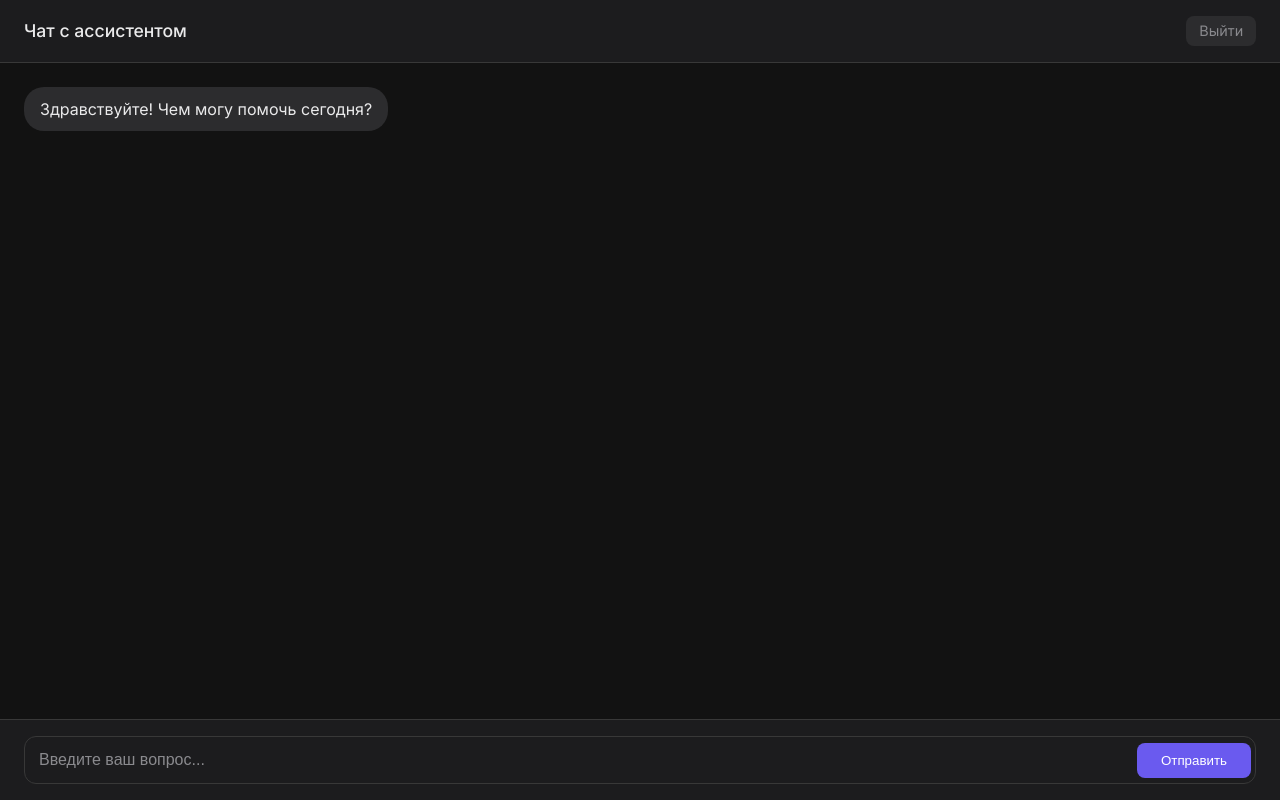
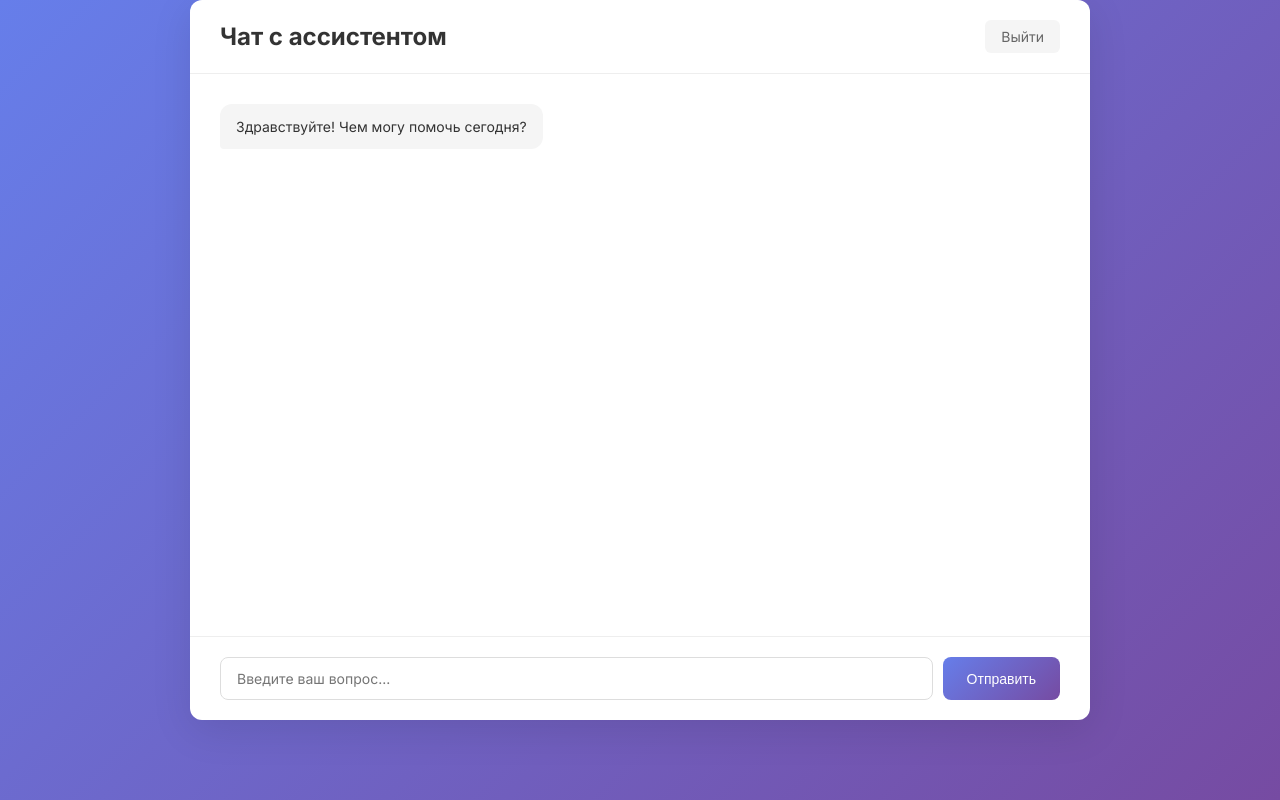
Before and after one commit to TechNerdPro314/AlphaAssistant, a Flask app: template app/templates/chat.html in a window 1280 px wide. Run offline with Flask 3, Linux system fonts and the light colour scheme; the template is opened without the code that fills it, so the values that code supplies are empty.

Commit message:
feat(frontend): Обновление интерфейса чата и страниц аутентификации

```diff
--- a/app/static/css/chat.css
+++ b/app/static/css/chat.css
@@ -1,192 +1,119 @@
-/* app/static/css/chat.css */
-
-/* :root определяет основные переменные цвета для страницы чата */
-:root {
-    --chat-bg: #121212;
-    /* Очень темный фон для окна с сообщениями */
-    --surface-bg: #1C1C1E;
-    /* Фон для хедера и футера (поля ввода) */
-    --message-bubble-bg: #2C2C2E;
-    /* Фон для сообщений пользователя и ассистента */
-    --primary-button-bg: #6A5AEF;
-    /* Фиолетовый цвет для кнопки "Отправить" */
-    --text-primary: #EAEAEB;
-    /* Основной цвет текста */
-    --text-secondary: #8A8A8E;
-    /* Второстепенный цвет (для placeholder) */
-    --border-color: #383838;
-    /* Цвет разделительных линий */
+body {
+    padding: 0;
+    align-items: stretch;
 }
 
-/* Сбрасываем центрирование с body, чтобы чат занимал весь экран */
-body {
-    align-items: stretch;
-    justify-content: stretch;
-    background-color: var(--chat-bg);
-    /* Устанавливаем фон для всего body */
+.container {
+    max-width: 900px;
+    background: white;
+    border-radius: 12px;
+    box-shadow: 0 10px 40px rgba(0, 0, 0, 0.1);
+    display: flex;
+    flex-direction: column;
+    height: 90vh;
+    overflow: hidden;
 }
 
-/* Контейнер теперь занимает всю высоту и ширину окна */
-.container {
-    max-width: 100%;
-    height: 100vh;
-    margin: 0;
-    padding: 0;
-    display: flex;
-    flex-direction: column;
-}
-
-/* --- Стили для хедера (верхней части) --- */
 .chat-header {
-    background-color: var(--surface-bg);
-    padding: 1rem 1.5rem;
-    border-bottom: 1px solid var(--border-color);
+    padding: 20px 30px;
+    border-bottom: 1px solid #eee;
     display: flex;
     justify-content: space-between;
     align-items: center;
-    flex-shrink: 0;
-    /* Хедер не должен сжиматься */
 }
 
 .chat-header h2 {
-    margin: 0;
-    font-size: 1.1rem;
-    font-weight: 500;
-    color: var(--text-primary);
+    font-size: 24px;
+    color: #333;
 }
 
 .logout-btn {
-    color: var(--text-secondary);
+    padding: 8px 16px;
+    background: #f5f5f5;
+    color: #666;
     text-decoration: none;
-    background-color: var(--message-bubble-bg);
-    padding: 0.4rem 0.8rem;
-    border-radius: 8px;
-    font-size: 0.9rem;
-    border: none;
-    transition: background-color 0.2s ease;
+    border-radius: 6px;
+    font-size: 14px;
+    transition: background 0.3s;
 }
 
 .logout-btn:hover {
-    background-color: #3a3a3c;
-    color: var(--text-primary);
+    background: #e5e5e5;
 }
 
-/* --- Стили для окна с сообщениями --- */
 #chat-window {
-    flex-grow: 1;
-    /* Окно занимает все доступное пространство */
+    flex: 1;
+    padding: 30px;
     overflow-y: auto;
-    background-color: var(--chat-bg);
-    padding: 1.5rem;
     display: flex;
     flex-direction: column;
-    gap: 0.8rem;
+    gap: 15px;
 }
 
 .message {
-    padding: 10px 16px;
-    border-radius: 20px;
-    /* Более скругленные углы */
     max-width: 70%;
+    padding: 12px 16px;
+    border-radius: 12px;
+    font-size: 14px;
+    line-height: 1.5;
     word-wrap: break-word;
-    line-height: 1.5;
-    background-color: var(--message-bubble-bg);
-    color: var(--text-primary);
 }
 
 .user-message {
     align-self: flex-end;
-    /* Сообщение пользователя справа */
+    background: linear-gradient(135deg, #667eea 0%, #764ba2 100%);
+    color: white;
+    border-bottom-right-radius: 4px;
 }
 
 .assistant-message {
     align-self: flex-start;
-    /* Сообщение ассистента слева */
+    background: #f5f5f5;
+    color: #333;
+    border-bottom-left-radius: 4px;
 }
 
-/* --- Стили для поля ввода (футер) --- */
 .chat-input-area {
-    background-color: var(--surface-bg);
-    padding: 1rem 1.5rem;
-    border-top: 1px solid var(--border-color);
-    flex-shrink: 0;
-    /* Футер не должен сжиматься */
+    padding: 20px 30px;
+    border-top: 1px solid #eee;
 }
 
 #chat-form {
     display: flex;
-    align-items: center;
-    background-color: var(--surface-bg);
-    border: 1px solid var(--border-color);
-    border-radius: 12px;
-    padding: 4px;
-    /* Небольшой отступ внутри формы */
+    gap: 10px;
 }
 
 #message-input {
-    flex-grow: 1;
-    padding: 10px;
-    border: none;
-    background: transparent;
-    color: var(--text-primary);
-    font-size: 1rem;
+    flex: 1;
+    padding: 12px 16px;
+    border: 1px solid #ddd;
+    border-radius: 8px;
+    font-size: 14px;
+    font-family: inherit;
 }
 
 #message-input:focus {
     outline: none;
-}
-
-#message-input::placeholder {
-    color: var(--text-secondary);
+    border-color: #667eea;
 }
 
 #send-button {
-    padding: 10px 24px;
-    background-color: var(--primary-button-bg);
+    padding: 12px 24px;
+    background: linear-gradient(135deg, #667eea 0%, #764ba2 100%);
     color: white;
     border: none;
     border-radius: 8px;
+    font-size: 14px;
+    font-weight: 500;
     cursor: pointer;
-    font-weight: 500;
-    transition: background-color 0.2s ease;
+    transition: transform 0.2s;
 }
 
-#send-button:hover {
-    background-color: #7a6bff;
+#send-button:hover:not(:disabled) {
+    transform: translateY(-2px);
 }
 
-/* Стили для индикатора печати (остаются без изменений, но подхватят новые цвета) */
-.typing-indicator {
-    align-self: flex-start;
-    background-color: var(--message-bubble-bg);
+#send-button:disabled {
+    opacity: 0.6;
+    cursor: not-allowed;
 }
-
-.typing-indicator span {
-    height: 8px;
-    width: 8px;
-    background-color: var(--text-secondary);
-    border-radius: 50%;
-    display: inline-block;
-    animation: bounce 1.4s infinite ease-in-out both;
-}
-
-.typing-indicator span:nth-of-type(2) {
-    animation-delay: -0.16s;
-}
-
-.typing-indicator span:nth-of-type(3) {
-    animation-delay: -0.32s;
-}
-
-@keyframes bounce {
-
-    0%,
-    80%,
-    100% {
-        transform: scale(0);
-    }
-
-    40% {
-        transform: scale(1.0);
-    }
-}
--- a/app/static/css/main.css
+++ b/app/static/css/main.css
@@ -1,94 +1,39 @@
-/* app/static/css/main.css */
-:root {
-    --background-color: #0D1117;
-    --surface-color: #161B22;
-    --primary-color: #58A6FF;
-    --text-color: #C9D1D9;
-    --text-secondary-color: #8B949E;
-    --border-color: #30363D;
+* {
+    margin: 0;
+    padding: 0;
+    box-sizing: border-box;
 }
 
 body {
-    font-family: 'Inter', sans-serif;
-    margin: 0;
-    background-color: var(--background-color);
-    color: var(--text-color);
+    font-family: 'Inter', -apple-system, BlinkMacSystemFont, 'Segoe UI', sans-serif;
+    background: linear-gradient(135deg, #667eea 0%, #764ba2 100%);
+    min-height: 100vh;
     display: flex;
+    align-items: center;
     justify-content: center;
-    align-items: center;
-    min-height: 100vh;
+    padding: 20px;
 }
 
 .container {
     width: 100%;
-    max-width: 900px;
-    margin: 2em;
-}
-
-.navbar {
-    display: none;
-}
-
-.form-group {
-    margin-bottom: 1.5em;
-}
-
-.form-group label {
-    display: block;
-    margin-bottom: .5em;
-    color: var(--text-secondary-color);
-    font-size: 0.9rem;
-}
-
-.form-group input {
-    width: 100%;
-    padding: 12px;
-    box-sizing: border-box;
-    background-color: var(--surface-color);
-    border: 1px solid var(--border-color);
-    border-radius: 6px;
-    color: var(--text-color);
-    font-size: 1rem;
-}
-
-.form-group input:focus {
-    outline: none;
-    border-color: var(--primary-color);
-    box-shadow: 0 0 0 3px rgba(88, 166, 255, 0.2);
-}
-
-.btn {
-    width: 100%;
-    padding: 12px;
-    background-color: var(--primary-color);
-    color: var(--background-color);
-    border: none;
-    border-radius: 6px;
-    cursor: pointer;
-    font-size: 1rem;
-    font-weight: 500;
-    transition: background-color 0.2s ease;
-}
-
-.btn:hover {
-    background-color: #79bbff;
+    max-width: 1200px;
 }
 
 .flash {
-    padding: 1em;
-    margin-bottom: 1em;
-    border-radius: 6px;
-    text-align: center;
+    padding: 12px 20px;
+    margin-bottom: 20px;
+    border-radius: 8px;
+    font-size: 14px;
 }
 
 .flash.error {
-    background-color: rgba(248, 81, 73, 0.1);
-    color: #f85149;
-    border: 1px solid rgba(248, 81, 73, 0.2);
+    background-color: #fee;
+    color: #c33;
+    border: 1px solid #fcc;
 }
 
 .flash.success {
-    background-color: rgba(46, 160, 67, 0.1);
-    color: #2ea043;
-    border: 1px solid rgba(46, 160, 67, 0.2);
+    background-color: #efe;
+    color: #3c3;
+    border: 1px solid #cfc;
 }
--- a/app/templates/chat.html
+++ b/app/templates/chat.html
@@ -21,9 +21,9 @@
     </form>
 </div>
 
-<!-- Передаем токен из Flask в JavaScript -->
+<!-- Передаем токен из Flask в JavaScript безопасно -->
 <script>
-    const JWT_TOKEN = "{{ jwt_token }}";
+    const JWT_TOKEN = {{ jwt_token | tojson }};
 </script>
 <script src="{{ url_for('static', filename='js/chat.js') }}"></script>
 {% endblock %}
--- a/app/templates/login.html
+++ b/app/templates/login.html
@@ -7,8 +7,8 @@
 {% block content %}
 <div class="auth-container">
     <div class="auth-header">
-        <h2>Sign in with email</h2>
-        <p>Make a new doc to bring your words, data, and teams together. For free</p>
+        <h2>Войдите с помощью электронной почты</h2>
+        <p>Создайте новый документ, чтобы объединить свои слова, данные и команды. Бесплатно</p>
     </div>
 
     <form action="{{ url_for('web.login') }}" method="post" novalidate>
```
Also changed, not shown: app/static/css/auth.css (+60 -21 lines).
